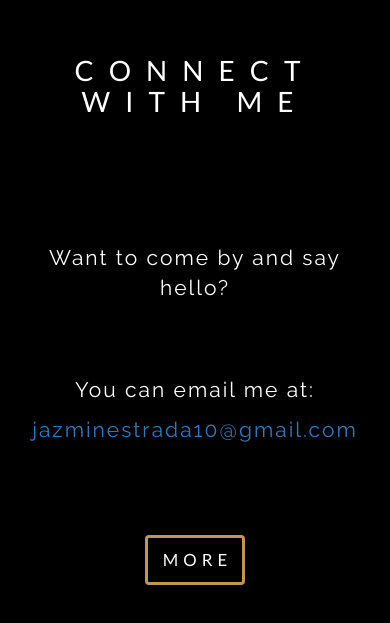
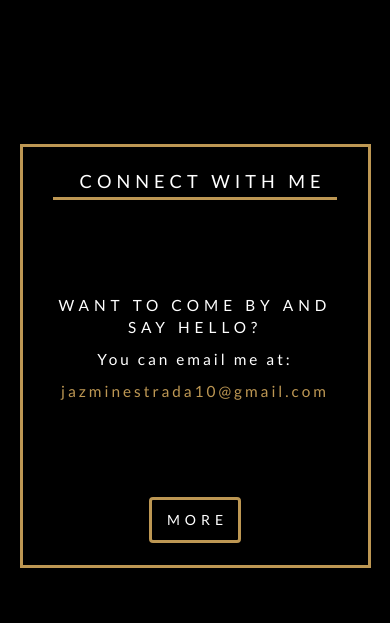
Before and after one commit to jazmin10/portfolio, a plain HTML site: page index.html in a window 390 px wide. Shown: the part 3349-3972 px from the top of the page. Drawn offline with nearby package versions, Linux system fonts and the light colour scheme; a web font is replaced by a local one.

Commit message:
added decoration to contact section in index.html

```diff
--- a/assets/css/index.css
+++ b/assets/css/index.css
@@ -243,44 +243,59 @@ button.navbar-toggle {
 	text-decoration: none;
 }
 /* ================ CONTACT SECTION ================*/
-#contact-content {
-	padding-top: 5%;
-	text-align: center;
-	font-family: 'Lato', Open Sans, Arial;
-	margin: 0 auto;
-	display: table;
-	color: #ffffff;
+#contact-section {
+	padding: 5%;
 }
 
-#contact-content div {
-	display: table-cell;
-	vertical-align: middle;
+#contact-section .container {
+	border: solid;
+	border-color: #bd9753;
+	text-align: center;
 }
 
-#contact-content h4 {
-	letter-spacing: 15px;
-	font-size: 2em;
+#contact-title {
+	width: 50%;
+	margin: 0 auto;
+	margin-bottom: 10%;
+	margin-top: 3%;
 }
 
-#contact-content .contact-first-line {
-	margin-top: 35%;
-	margin-bottom: 20%;
-	font-size: 1.5em;
-	letter-spacing: 2px;
-
-	font-family: 'Raleway', sans-serif;
+#contact-title h4 {
+	font-size: 2em;
+	font-family: 'Lato', Open Sans, Arial;
+	letter-spacing: 15px;
+	color: #ffffff;
+	border-bottom: solid;
+	border-color: #bd9753;
+	padding: 5% 0 2% 15px;
 }
 
-.contact-info {
+.col-md-12.content {
+	letter-spacing: 5px;
+	font-family: 'Lato', Open Sans, Arial;
+	color: #ffffff;
 	font-size: 1.5em;
-	letter-spacing: 2px;
-	font-family: 'Raleway', sans-serif;
 }
 
-#contact-content button {
-	font-size: 1.2em;
-	margin-top: 25%;
-	margin-bottom: 20%;
+.col-md-12.hello {
+	margin-bottom: 2%;
+}
+
+.col-md-12.info {
+	margin-bottom: 5%;
+	letter-spacing: 3px;
+}
+
+.col-md-12.info a {
+	color: #bd9753;
+}
+
+.col-md-12.info a:hover {
+	color: #997a43;
+}
+
+.col-md-12.button {
+	margin-bottom: 7%;
 }
 
 /* ================ MEDIA QUERIES ================*/
@@ -643,3 +658,147 @@ button.navbar-toggle {
 		margin-top: 70%;
 	}
 }
+
+/* Contact Section */
+@media screen and (max-width: 1199px){
+	#contact-section {
+		padding-top: 7%;
+	}
+
+	#contact-title h4 {
+		font-size: 1.7em;
+	}
+
+	.col-md-12.info {
+		margin-bottom: 8%;
+	}
+
+}
+
+@media screen and (max-width: 991px){
+	#contact-section {
+		padding-top: 8%;
+	}
+
+	#contact-title {
+		width: 60%;
+		margin-bottom: 15%;
+	}
+
+	#contact-title h4 {
+		font-size: 1.8em;
+		letter-spacing: 10px;
+	}
+
+	.col-md-12.info {
+		margin-bottom: 20%;
+	}
+}
+
+@media screen and (max-width: 767px){
+	#contact-section {
+		padding-top: 15%;
+	}
+
+	#contact-title {
+		width: 70%;
+		margin-bottom: 17%;
+	}
+
+	#contact-title h4 {
+		font-size: 1.7em;
+	}
+
+	.col-md-12.hello {
+		margin-bottom: 3%;
+	}
+
+	.col-md-12.info {
+		margin-bottom: 20%;
+	}
+}
+
+@media screen and (max-width: 657px){
+	#contact-section {
+		padding-top: 17%;
+	}
+
+	#contact-title {
+		width: 80%;
+	}
+}
+
+@media screen and (max-width: 580px){
+	#contact-title {
+		margin-bottom: 20%;
+	}
+
+	#contact-title h4 {
+		font-size: 1.5em;
+		letter-spacing: 8px;
+	}
+
+	.col-md-12.content {
+		font-size: 1.3em;
+	}
+
+	.col-md-12.info {
+		margin-bottom: 25%;
+	}
+}
+
+@media screen and (max-width: 501px){
+	#contact-section {
+		padding-top: 30%;
+	}
+
+	#contact-title h4 {
+		font-size: 1.3em;
+		letter-spacing: 8px;
+	}
+
+	.col-md-12.content {
+		font-size: 1.1em;
+	}
+
+	.col-md-12.info {
+		margin-bottom: 25%;
+	}
+}
+
+@media screen and (max-width: 465px){
+	#contact-title h4 {
+		letter-spacing: 5px;
+	}
+}
+
+@media screen and (max-width: 400px){
+	#contact-title {
+		width: 90%;
+		margin-bottom: 30%;
+	}
+
+	.col-md-12.info {
+		margin-bottom: 30%;
+	}
+}
+
+@media screen and (max-width: 360px){
+	#contact-title h4 {
+		font-size: 1.2em;
+	}
+}
+
+@media screen and (max-width: 320px){
+	#contact-title h4 {
+		letter-spacing: 3px;
+	}
+
+	.col-md-12.content {
+		font-size: 1em;
+	}
+
+	.col-md-12.info a {
+		font-size: .8em;
+	}
+}
--- a/index.html
+++ b/index.html
@@ -6,7 +6,7 @@
 	<meta name="viewport" content="width=device-width, initial-scale=1.0">
 
 	<!-- Google Fonts -->
-	<link href="https://fonts.googleapis.com/css?family=Lato|Geo|Raleway" rel="stylesheet">
+	<link href="https://fonts.googleapis.com/css?family=Lato|Geo" rel="stylesheet">
 
 	<!-- jQuery -->
 	<script src="https://code.jquery.com/jquery-3.2.1.js" integrity="sha256-DZAnKJ/6XZ9si04Hgrsxu/8s717jcIzLy3oi35EouyE=" crossorigin="anonymous"></script>
@@ -88,17 +88,21 @@
 		</div>
 	</div>
 
-	<div class="full-page contact-section container">
-		<div id="contact-content">
-			<div>
+	<div class="full-page" id="contact-section">
+		<div class="container">
+			<div id="contact-title">
 				<h4>CONNECT WITH ME</h4>
-				<p class="contact-first-line">Want to come by and say hello?</p>
-				<p class="contact-info">You can email me at:</p>
-				<p class="contact-info">
-					<a href="mailto:jazminestrada10@gmail.com">jazminestrada10@gmail.com</a>
-				</p>
-				<a href="./contact.html" class="view-project-link"><button class="btn view-btn">MORE</button></a>
-		</div>
+			</div>
+			<div class="col-md-12 content hello">
+				<p>WANT TO COME BY AND SAY HELLO?</p>
+			</div>
+			<div class="col-md-12 content info">
+				<p>You can email me at:</p>
+				<a href="mailto:jazminestrada10@gmail.com">jazminestrada10@gmail.com</a>
+			</div>
+			<div class="col-md-12 button">
+				<button href="./contact.html" class="btn view-btn">MORE</button>
+			</div>
 		</div>
 	</div>
 
```
